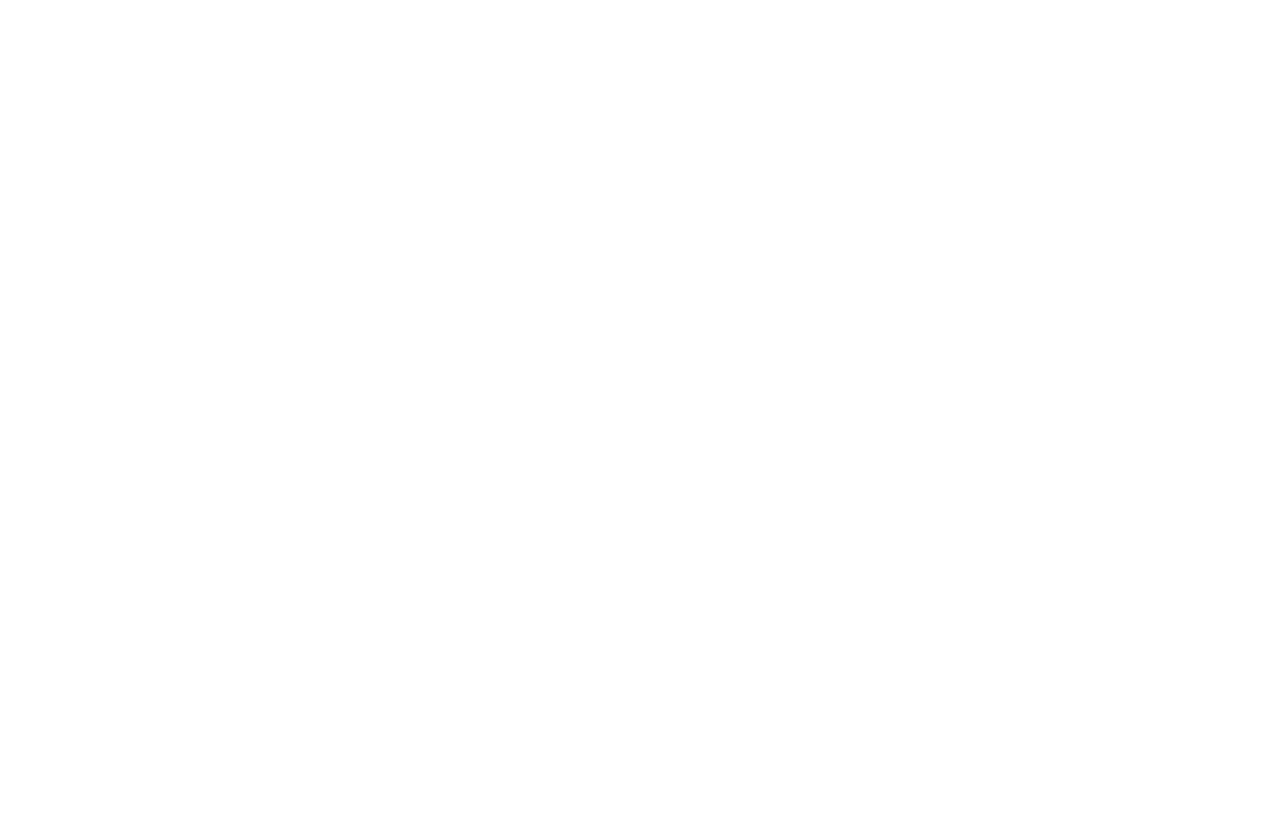
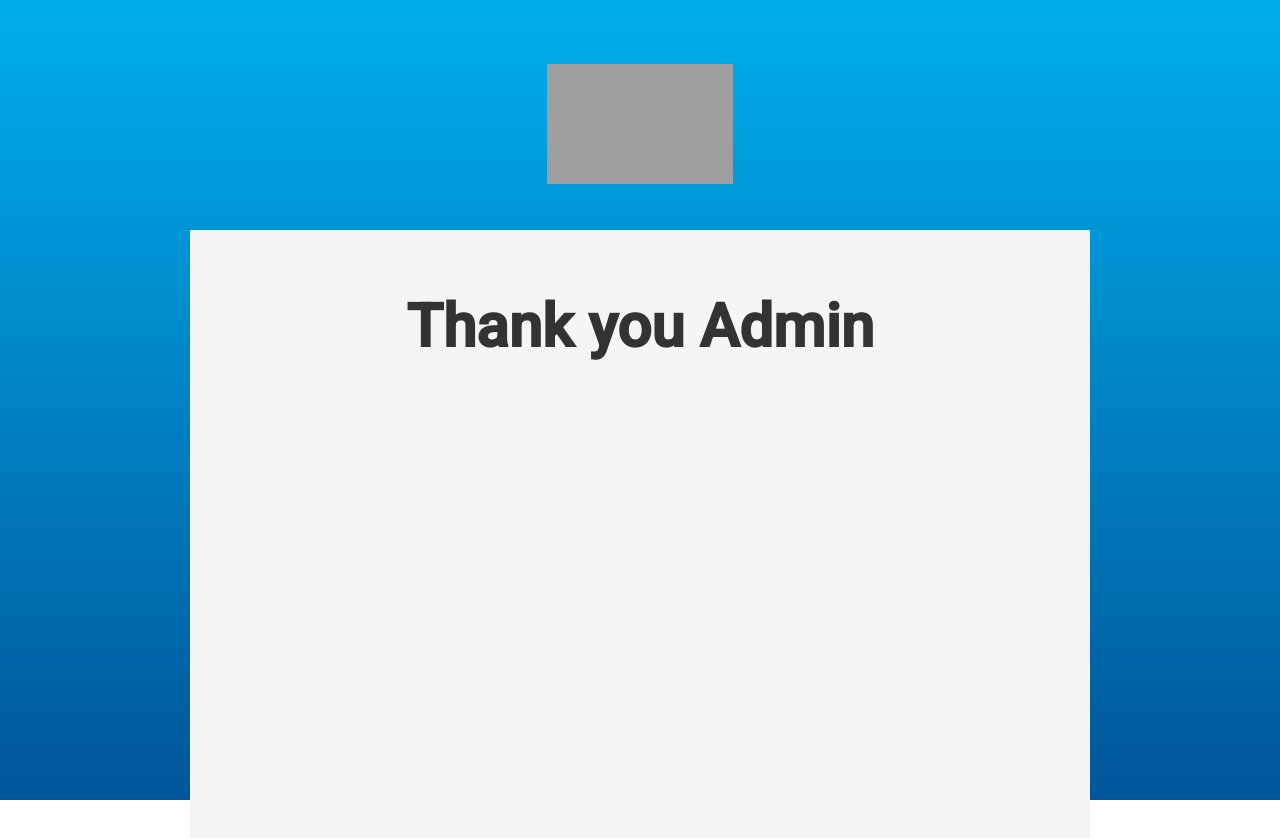
Before and after one commit to serhiipetrash/test-tast-for-upswot, a Vue app: page /login in a window 1280 px wide. Before the commit this address had no page. Shown: the top 838 px of the page. Before the commit the page ends 800 px from the top, so only its background shows below. Built offline with nearby package versions, Linux system fonts and the light colour scheme; grey boxes are pictures that could not be loaded.

Commit message:
add starter Logo page

```diff
--- a/src/router/index.js
+++ b/src/router/index.js
@@ -1,5 +1,6 @@
 import { createRouter, createWebHistory } from 'vue-router'
 import Home from '../views/Home.vue'
+import Login from '../views/Login.vue'
 
 const routes = [
   {
@@ -8,13 +9,11 @@
     component: Home
   },
   {
-    path: '/about',
-    name: 'About',
-    // route level code-splitting
-    // this generates a separate chunk (about.[hash].js) for this route
-    // which is lazy-loaded when the route is visited.
-    component: () => import(/* webpackChunkName: "about" */ '../views/About.vue')
-  }
+    path: '/login',
+    name: 'Login',
+    component: Login
+  },
+
 ]
 
 const router = createRouter({
--- a/src/views/About.vue
+++ /dev/null
@@ -1,5 +0,0 @@
-<template>
-  <div class="about">
-    <h1>This is an about page</h1>
-  </div>
-</template>
--- /dev/null
+++ b/src/views/Login.vue
@@ -0,0 +1,60 @@
+<template>
+  <section>
+    <div class="login-bg">
+      <div class="login-logo">
+        <a href="#">
+          <img src="../assets/logo1.svg" alt="Logo" />
+        </a>
+      </div>
+    </div>
+    <div class="login-todo">
+      <h2>Thank you Admin</h2>
+    </div>
+  </section>
+</template>
+
+<script>
+export default {};
+</script>
+
+<style>
+section {
+  position: relative;
+}
+.login-bg {
+  width: 100%;
+  height: 800px;
+  background: linear-gradient(180deg, #00afed 0%, #00569a 100%);
+}
+.login-logo {
+  text-align: center;
+  padding: 4rem;
+  margin: auto;
+}
+.login-logo img {
+  width: 186px;
+  height: 120px;
+}
+.login-logo a:hover img {
+  -webkit-filter: grayscale(100%);
+  filter: grayscale(100%);
+}
+.login-todo {
+  width: 900px;
+  height: 660px;
+  background: whitesmoke;
+  position: absolute;
+  top: 70%;
+  left: 50%;
+  transform: translate(-50%, -50%);
+}
+.login-todo h2 {
+  font-family: Roboto;
+  font-size: 60px;
+  font-style: normal;
+  font-weight: 700;
+  line-height: 94px;
+  letter-spacing: 0em;
+  text-align: center;
+}
+</style>
```
